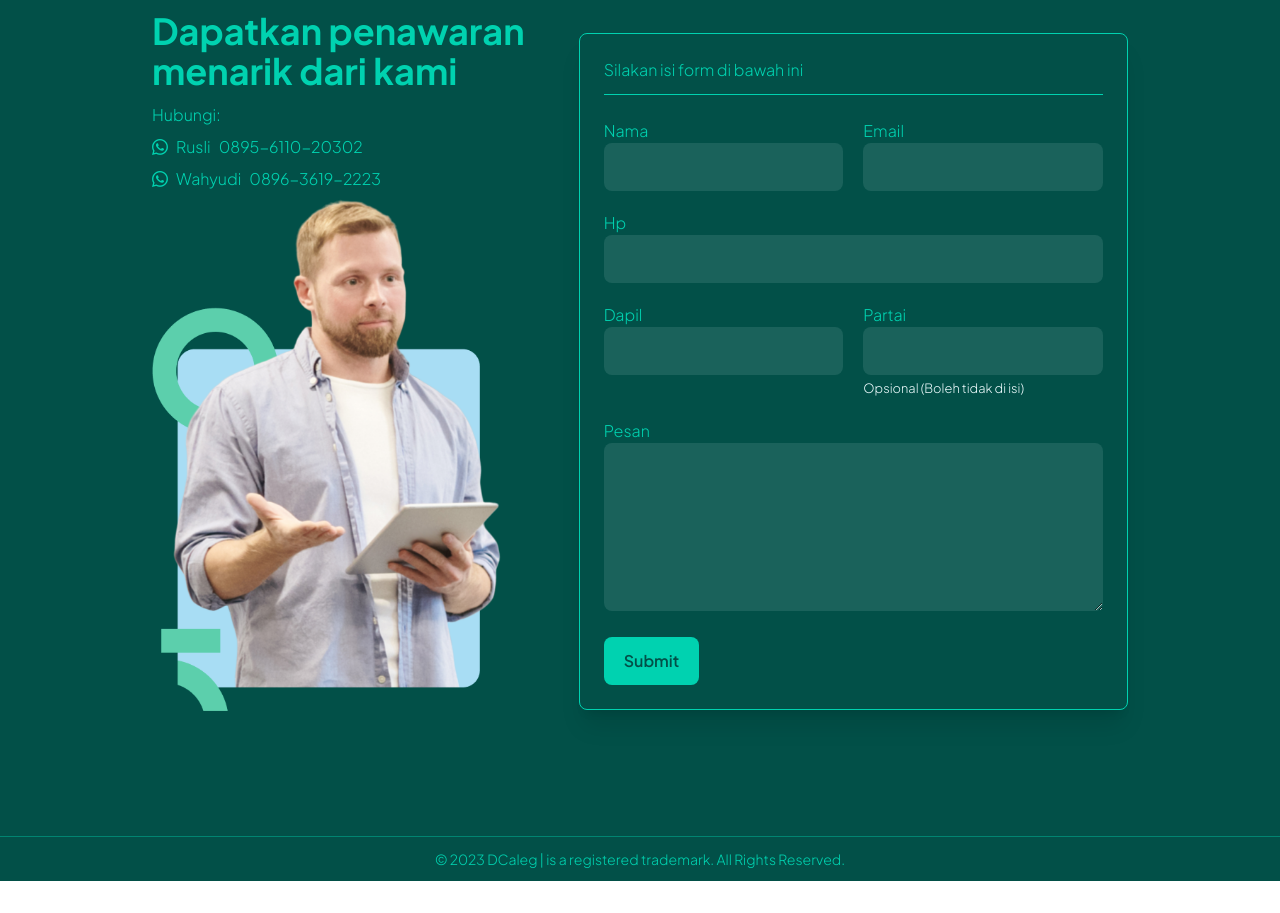
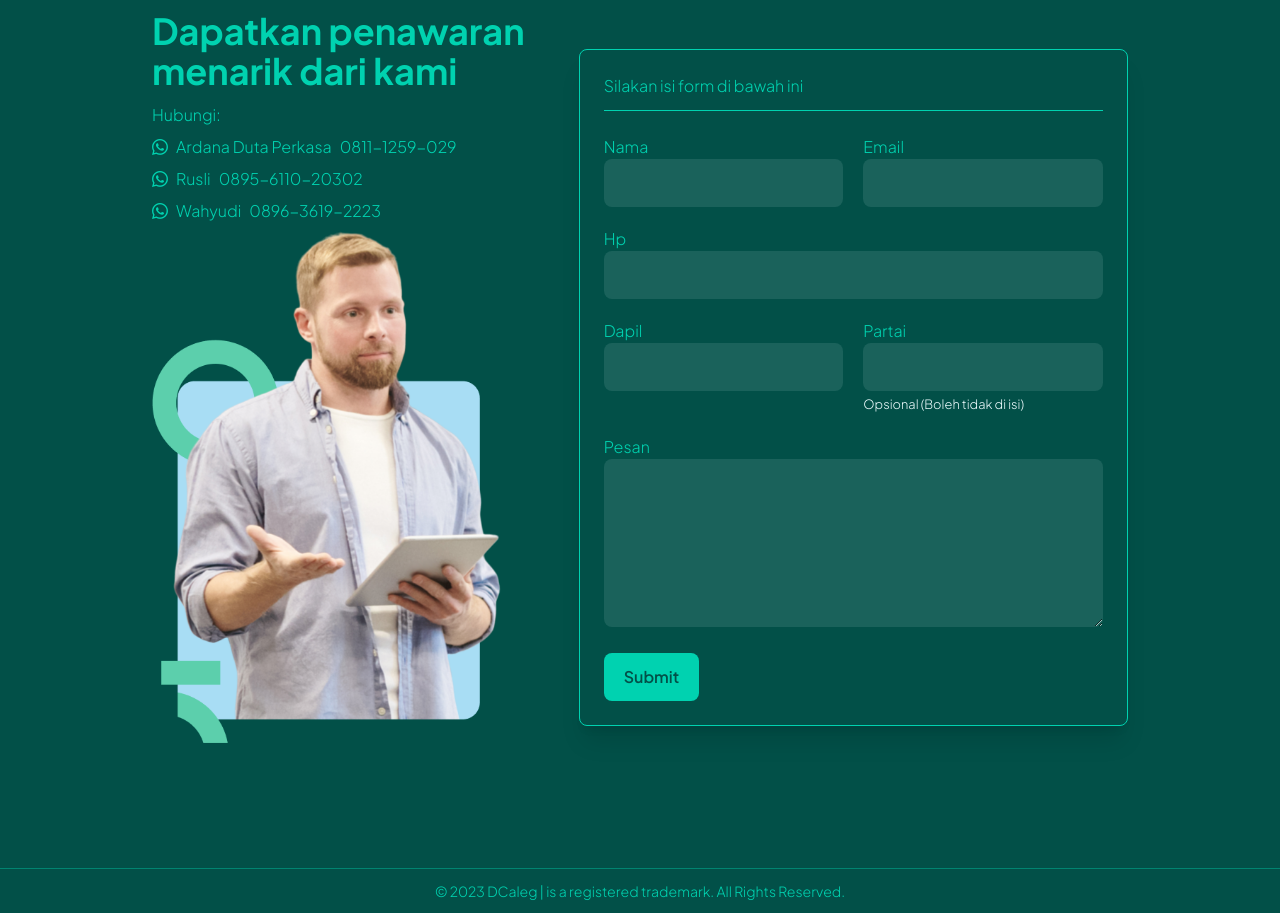
Before and after one commit to halloanewahyudi/caleg, a Vue app: page / in a window 1280 px wide. Shown: the part 3280-4193 px from the top of the page. Before the commit the page ends 4161 px from the top, so only its background shows below. Built offline with nearby package versions, Linux system fonts and the light colour scheme.

Commit message:
wa ardana

```diff
--- a/src/components/SectionFive.vue
+++ b/src/components/SectionFive.vue
@@ -51,7 +51,10 @@ const submitForm = async () => {
                     <h2 id="hubungi" class="text-4xl font-bold mb-3">Dapatkan penawaran menarik dari kami</h2>
                     <div class="flex flex-col gap-2">
                         <p>Hubungi:</p>
-
+                        <a href="https://wa.me/628111259029"
+                            class="flex gap-2 hover:translate-x-2 duration-200"><i
+                                class="bi bi-whatsapp"></i><span>Ardana Duta Perkasa</span><span> 0811-1259-029</span>
+                        </a>
                         <a href="https://api.whatsapp.com/send?phone=62895611020302"
                             class="flex gap-2 hover:translate-x-2 duration-200"><i
                                 class="bi bi-whatsapp"></i><span>Rusli</span><span> 0895-6110-20302</span>
```
